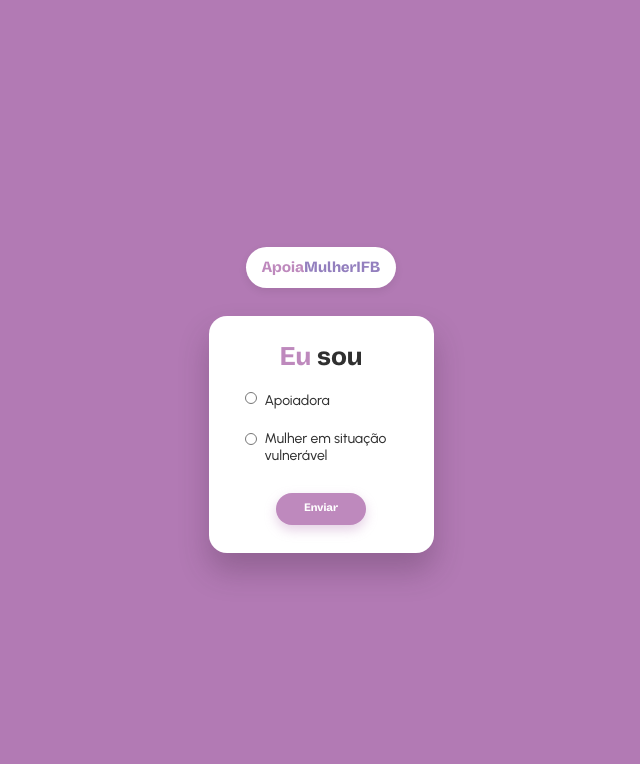
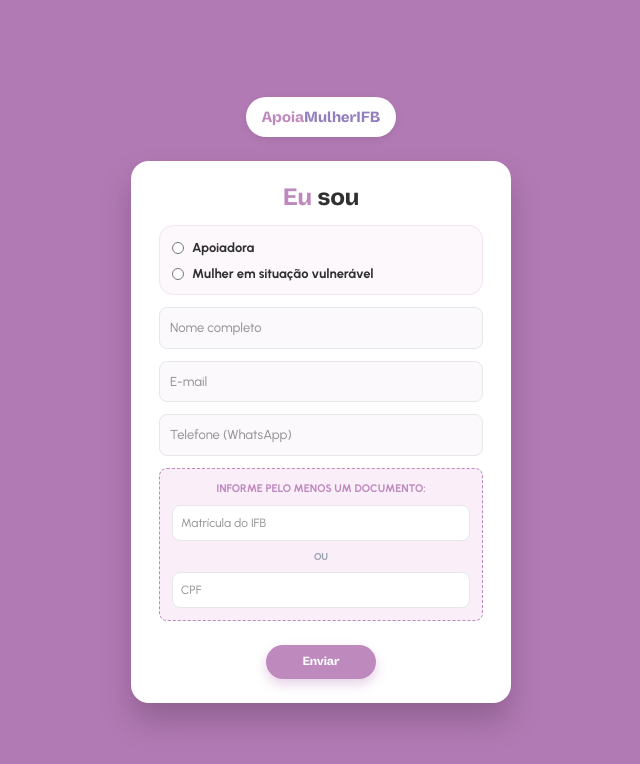
Before and after one commit to beatrizsolangee24/TCC-2026-Beatriz-E-Vitoria, a Next.js app: page /escolha in a window 1280 px wide. Shown: the top 764 px of the page, without its empty margins (319-959 px from the left). Built offline with nearby package versions, Linux system fonts and the light colour scheme.

Commit message:
mudei um pouco frontend

```diff
--- a/app/_components/escolha-tipo.tsx
+++ b/app/_components/escolha-tipo.tsx
@@ -1,88 +1,172 @@
 "use client";
 
 import { useState } from "react";
-import { useRouter } from "next/navigation";
 
 export function EscolhaTipo() {
-  const [tipo, setTipo] = useState("");
-  const router = useRouter();
+  const [dados, setDados] = useState({
+    nome: "",
+    email: "",
+    telefone: "",
+    matricula: "",
+    cpf: "",
+    tipo: "", // Guardará 'APOIADORA' ou 'AJUDADA'
+  });
 
-  function continuar() {
-  if (!tipo) return;
+  const [mensagem, setMensagem] = useState("");
+  const [carregando, setCarregando] = useState(false);
 
-  localStorage.setItem("tipoUsuario", tipo);
-  router.push("/login");
+  const enviarCadastro = async (e: React.FormEvent) => {
+    e.preventDefault();
+    setCarregando(true);
+    setMensagem("");
+
+    try {
+      const resposta = await fetch("/api/usuarios", {
+        method: "POST",
+        headers: { "Content-Type": "application/json" },
+        body: JSON.stringify(dados),
+      });
+
+      const resultado = await resposta.json();
+
+      if (resposta.ok) {
+        setMensagem("✅ Cadastro realizado com sucesso! Aguarde a aprovação.");
+        setDados({
+          nome: "",
+          email: "",
+          telefone: "",
+          matricula: "",
+          cpf: "",
+          tipo: "",
+        });
+      } else {
+        setMensagem("❌ " + (resultado.erro || "Falha ao enviar cadastro."));
       }
+    } catch (erro) {
+      setMensagem("❌ Erro de conexão com o servidor.");
+    } finally {
+      setCarregando(false);
+    }
+  };
 
   return (
-    <main className="flex min-h-screen items-center justify-center bg-[#B27AB4] px-6">
-
+    <main className="flex min-h-screen items-center justify-center bg-[#B27AB4] px-6 py-8">
       <div className="flex w-full max-w-[600px] flex-col items-center">
-
         {/* Logo */}
-        <div className="mb-7 rounded-full bg-white px-4 py-2 shadow-[0_3px_8px_rgba(0,0,0,0.08)]">
+        <div className="mb-6 rounded-full bg-white px-4 py-2 shadow-[0_3px_8px_rgba(0,0,0,0.08)]">
           <span className="font-vastago text-[15px] font-bold">
             <span className="text-[#BE89BD]">Apoia</span>
             <span className="text-[#937FBE]">MulherIFB</span>
           </span>
         </div>
 
-        {/* Card */}
-        <div className="flex w-full max-w-[225px] flex-col rounded-[18px] bg-white px-9 py-7 shadow-[0_18px_30px_rgba(60,35,60,0.28)]">
-
-          <h1 className="mb-5 text-center font-vastago text-[26px] font-bold leading-none text-[#303030]">
+        {/* Card do Formulário Completo */}
+        <div className="flex w-full max-w-[380px] flex-col rounded-[18px] bg-white px-7 py-6 shadow-[0_18px_30px_rgba(60,35,60,0.28)]">
+          <h1 className="mb-4 text-center font-vastago text-[24px] font-bold leading-none text-[#303030]">
             <span className="text-[#BE89BD]">Eu</span> sou
           </h1>
 
-          {/* Apoiadora */}
-          <label className="flex cursor-pointer items-start gap-2 font-urbanist text-[14px] text-[#303030]">
+          <form onSubmit={enviarCadastro} className="flex flex-col gap-3 font-urbanist text-[13px] text-[#303030]">
+            {/* Seleção do Perfil */}
+            <div className="flex flex-col gap-2 rounded-xl bg-[#FDF8FC] p-3 border border-[#F3E5F2]">
+              <label className="flex cursor-pointer items-center gap-2">
                 <input
                   type="radio"
                   name="tipo"
-              value="apoiadora"
-              checked={tipo === "apoiadora"}
-              onChange={() => setTipo("apoiadora")}
-              className="mt-[2px] h-[12px] w-[12px] accent-[#BE89BD]"
+                  required
+                  value="APOIADORA"
+                  checked={dados.tipo === "APOIADORA"}
+                  onChange={() => setDados({ ...dados, tipo: "APOIADORA" })}
+                  className="h-[12px] w-[12px] accent-[#BE89BD]"
                 />
-
-            <span>Apoiadora</span>
+                <span className="font-bold">Apoiadora</span>
               </label>
 
-          {/* Mulher vulnerável */}
-          <label className="mt-5 flex cursor-pointer items-start gap-2 font-urbanist text-[14px] leading-[1.2] text-[#303030]">
+              <label className="flex cursor-pointer items-start gap-2">
                 <input
                   type="radio"
                   name="tipo"
-              value="vulneravel"
-              checked={tipo === "vulneravel"}
-              onChange={() => setTipo("vulneravel")}
+                  required
+                  value="AJUDADA"
+                  checked={dados.tipo === "AJUDADA"}
+                  onChange={() => setDados({ ...dados, tipo: "AJUDADA" })}
                   className="mt-[2px] h-[12px] w-[12px] accent-[#BE89BD]"
                 />
-
-            <span>
-              Mulher em situação
-              <br />
-              vulnerável
+                <span className="font-bold leading-tight">
+                  Mulher em situação vulnerável
                 </span>
               </label>
+            </div>
 
-          {/* ENVIAR */}
+            {/* Campos de Dados Pessoais */}
+            <input
+              type="text"
+              required
+              placeholder="Nome completo"
+              value={dados.nome}
+              onChange={(e) => setDados({ ...dados, nome: e.target.value })}
+              className="w-full rounded-md border border-gray-200 bg-[#FBF9FC] p-2.5 outline-none focus:border-[#BE89BD]"
+            />
+
+            <input
+              type="email"
+              required
+              placeholder="E-mail"
+              value={dados.email}
+              onChange={(e) => setDados({ ...dados, email: e.target.value })}
+              className="w-full rounded-md border border-gray-200 bg-[#FBF9FC] p-2.5 outline-none focus:border-[#BE89BD]"
+            />
+
+            <input
+              type="tel"
+              placeholder="Telefone (WhatsApp)"
+              value={dados.telefone}
+              onChange={(e) => setDados({ ...dados, telefone: e.target.value })}
+              className="w-full rounded-md border border-gray-200 bg-[#FBF9FC] p-2.5 outline-none focus:border-[#BE89BD]"
+            />
+
+            {/* Bloco de Documento (Exigência do Backend: Matrícula OU CPF) */}
+            <div className="flex flex-col gap-2 rounded-md border border-dashed border-[#BE89BD] bg-[#FAEFF9] p-3">
+              <span className="text-[11px] font-bold text-[#BE89BD] text-center">
+                INFORME PELO MENOS UM DOCUMENTO:
+              </span>
+
+              <input
+                type="text"
+                placeholder="Matrícula do IFB"
+                value={dados.matricula}
+                onChange={(e) => setDados({ ...dados, matricula: e.target.value })}
+                className="w-full rounded-md border border-gray-200 bg-white p-2 text-[12px] outline-none focus:border-[#BE89BD]"
+              />
+
+              <div className="text-center text-[10px] font-bold text-gray-400">OU</div>
+
+              <input
+                type="text"
+                placeholder="CPF"
+                value={dados.cpf}
+                onChange={(e) => setDados({ ...dados, cpf: e.target.value })}
+                className="w-full rounded-md border border-gray-200 bg-white p-2 text-[12px] outline-none focus:border-[#BE89BD]"
+              />
+            </div>
+
+            {/* Botão Enviar */}
             <button
-            type="button"
-            onClick={continuar}
+              type="submit"
+              disabled={carregando}
               className="
                 mx-auto
-              mt-7
+                mt-3
                 flex
-              h-[32px]
-              min-w-[90px]
+                h-[34px]
+                min-w-[110px]
                 items-center
                 justify-center
                 rounded-full
                 bg-[#BE89BD]
                 px-6
                 font-vastago
-              text-[11px]
+                text-[12px]
                 font-bold
                 text-white
                 shadow-[0_5px_12px_rgba(190,137,189,0.40)]
@@ -90,11 +174,23 @@ export function EscolhaTipo() {
                 hover:-translate-y-[1px]
                 hover:bg-[#AA75A9]
                 active:scale-95
+                disabled:opacity-60
               "
             >
-            Enviar
+              {carregando ? "Enviando..." : "Enviar"}
             </button>
 
+            {/* Mensagem de Feedback */}
+            {mensagem && (
+              <p
+                className={`mt-2 text-center text-[12px] font-bold ${
+                  mensagem.includes("✅") ? "text-green-600" : "text-red-500"
+                }`}
+              >
+                {mensagem}
+              </p>
+            )}
+          </form>
         </div>
       </div>
     </main>
--- a/app/api/usuarios/route.ts
+++ b/app/api/usuarios/route.ts
@@ -0,0 +1,57 @@
+import { NextResponse } from 'next/server';
+import { prisma } from '../../../lib/prisma';
+import { z } from 'zod';
+
+const cadastroSchema = z.object({
+  nome: z.string().min(3, "Nome muito curto").max(255).trim(),
+  email: z.string().email("E-mail inválido").max(255).trim().toLowerCase(),
+  telefone: z.string().max(20).optional(),
+  matricula: z.string().max(14).optional(),
+  cpf: z.string().max(14).optional(),
+  tipo: z.enum(['APOIADORA', 'AJUDADA']),
+}).refine((dados) => dados.matricula || dados.cpf, {
+  message: "É obrigatório informar o CPF ou a Matrícula do IFB.",
+  path: ["matricula"]
+});
+
+export async function POST(request: Request) {
+  try {
+    const body = await request.json();
+
+    const dadosValidados = cadastroSchema.parse(body);
+
+    const usuarioExistente = await prisma.usuario.findUnique({
+      where: { email: dadosValidados.email },
+      select: { id: true }
+    });
+
+    if (usuarioExistente) {
+      return NextResponse.json({ erro: 'Este e-mail já está cadastrado.' }, { status: 409 });
+    }
+
+    const novoUsuario = await prisma.usuario.create({
+      data: {
+        nome: dadosValidados.nome,
+        email: dadosValidados.email,
+        telefone: dadosValidados.telefone,
+        matricula: dadosValidados.matricula,
+        cpf: dadosValidados.cpf,
+        tipo: dadosValidados.tipo,
+        statusAprovacao: 'PENDENTE',
+      },
+      select: {
+        id: true,
+        nome: true,
+        tipo: true,
+      }
+    });
+
+    return NextResponse.json({ sucesso: true, usuario: novoUsuario }, { status: 201 });
+
+  } catch (erro) {
+    if (erro instanceof z.ZodError) {
+      return NextResponse.json({ erro: 'Dados de cadastro inválidos', detalhes: erro.flatten().fieldErrors }, { status: 400 });
+    }
+    return NextResponse.json({ erro: 'Erro interno no servidor' }, { status: 500 });
+  }
+}
```
Also changed, not shown: 1 other file (tests, documents, lock files or other folders). Lines whose indentation alone changed are shown as unchanged.
